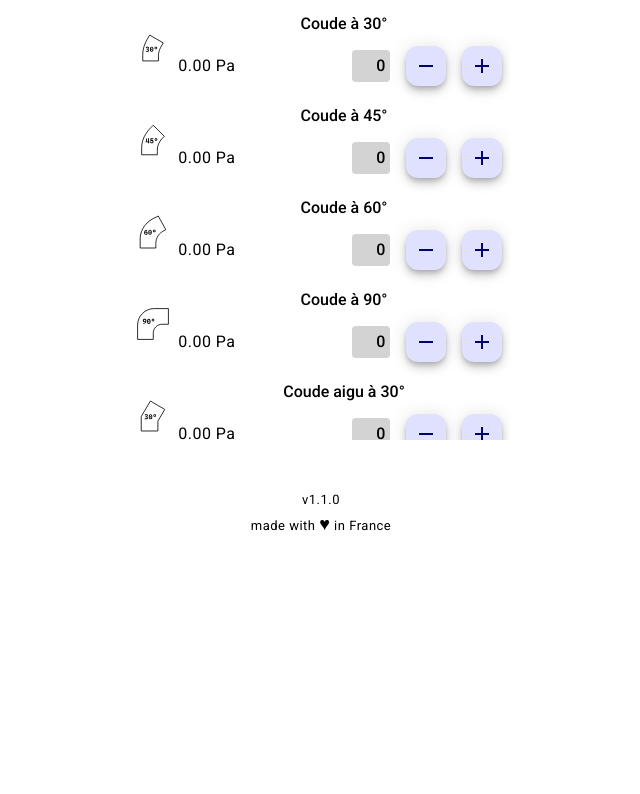
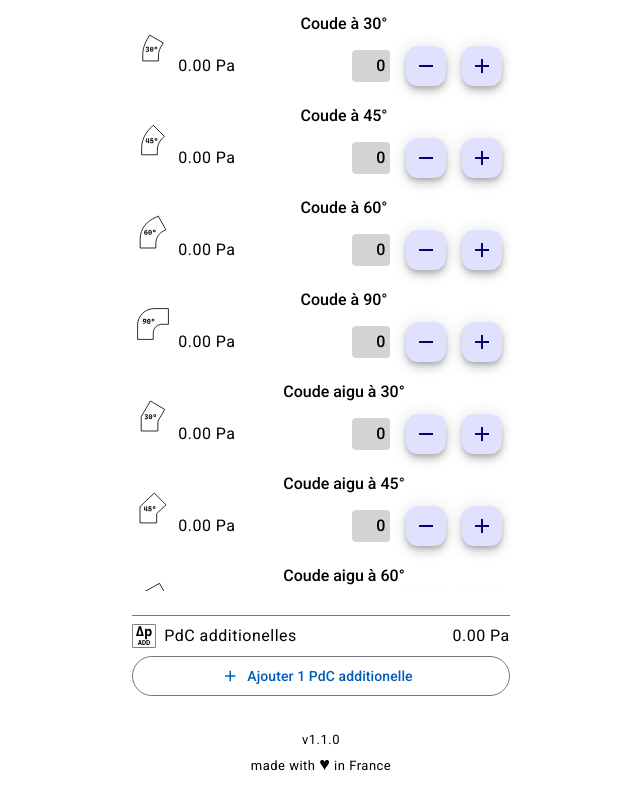
Before and after one commit to LudovicLeBris/DuctCalculator, an Angular app: page /apd-selector in a window 1280 px wide. Shown: the part 328-1122 px from the top of the page, without its empty margins (319-959 px from the left). Before the commit the page ends 882 px from the top, so only its background shows below. Built offline with nearby package versions, Linux system fonts and the light colour scheme.

Commit message:
feat(component) adding additional apd

```diff
--- /dev/null
+++ b/src/app/components/additional-apd-form/additional-apd-form.component.css
@@ -0,0 +1,25 @@
+h4 {
+  font-size: large;
+  font-weight: 500;
+  line-height: 1rem;
+  text-decoration: underline;
+  margin-bottom: 8px;
+}
+
+section {
+  display: flex;
+  flex-direction: column;
+  justify-content: center;
+  align-items: center;
+  gap: 8px;
+  margin: 0 8px;
+  margin-top: 8px;
+}
+
+mat-form-field {
+  width: 100%;
+}
+
+button {
+  width: 100%;
+}
--- /dev/null
+++ b/src/app/components/additional-apd-form/additional-apd-form.component.html
@@ -0,0 +1,30 @@
+<section>
+  <h4>Ajout PdC additionnelle</h4>
+  <form (ngSubmit)="onSubmit()" [formGroup]="form">
+    <mat-form-field>
+      <mat-label>Nom PdC additionnelle</mat-label>
+      <input matInput placeholder="Ex. Filtres" formControlName="name">
+      @if (form.get('name')?.invalid) {
+        <mat-error>Un nom est requis.</mat-error>
+      }
+    </mat-form-field>
+
+    <mat-form-field>
+      <mat-label>Valeur en Pa</mat-label>
+      <input matInput type="number" placeholder="50" formControlName="value">
+      @if (form.get('value')?.invalid) {
+        @if (form.get('value')!.errors!['required'] && form.get('value')!.touched) {
+          <mat-error>Une valeur est requise.</mat-error>
+        }
+        @if (form.get('value')!.errors!['min'] && form.get('value')!.touched) {
+          <mat-error>La valeur doit être supérieure à 0.</mat-error>
+        }
+      }
+    </mat-form-field>
+
+    <button mat-flat-button type="submit" [disabled]="form.invalid">
+      <mat-icon>check</mat-icon>
+      Ajouter
+    </button>
+  </form>
+</section>
--- /dev/null
+++ b/src/app/components/additional-apd-form/additional-apd-form.component.ts
@@ -0,0 +1,67 @@
+import { CommonModule } from '@angular/common';
+import { Component, Inject, Input, OnInit, output } from '@angular/core';
+import { FormBuilder, FormGroup, ReactiveFormsModule, Validators } from '@angular/forms';
+import { MatInputModule } from '@angular/material/input';
+import { AdditionalApd } from '../../models/apd/additional-apd.model';
+import { MAT_BOTTOM_SHEET_DATA, MatBottomSheet } from '@angular/material/bottom-sheet';
+import { MatButtonModule } from '@angular/material/button';
+import { MatIconModule } from '@angular/material/icon';
+
+@Component({
+  selector: 'app-additional-apd-form',
+  standalone: true,
+  imports: [
+    CommonModule,
+    ReactiveFormsModule,
+    MatInputModule,
+    MatButtonModule,
+    MatIconModule,
+  ],
+  templateUrl: './additional-apd-form.component.html',
+  styleUrl: './additional-apd-form.component.css'
+})
+export class AdditionalApdFormComponent implements OnInit {
+  additionalApd: AdditionalApd;
+  additionalApdName: string = '';
+  additionalApdValue?: number = 0
+  form: FormGroup = new FormGroup({});
+  isAddForm: boolean = false;
+
+  constructor(
+    private formBuilder : FormBuilder,
+    private _bottomSheet: MatBottomSheet,
+    @Inject(MAT_BOTTOM_SHEET_DATA) public data? : {additionalApd: AdditionalApd},
+  ) {
+    if (data) {
+      this.additionalApd = data.additionalApd;
+      this.isAddForm = false;
+    } else {
+      this.additionalApd = new AdditionalApd();
+      this.isAddForm = true;
+    }
+  }
+
+  ngOnInit(): void {
+    if (!this.isAddForm) {
+      this.additionalApdName = this.additionalApd.getName();
+      this.additionalApdValue = this.additionalApd.getValue();
+    } else {
+      this.additionalApd = new AdditionalApd();
+      this.additionalApdValue = undefined;
+    }
+
+    this.form = this.formBuilder.group({
+      name: [this.additionalApdName, [Validators.required]],
+      value: [this.additionalApdValue, [Validators.required, Validators.min(1)]],
+    });
+  }
+
+  onSubmit():void {
+    if (this.form.valid) {
+      this.additionalApd.setName(this.form.get('name')!.value);
+      this.additionalApd.setValue(this.form.get('value')!.value);
+
+      this._bottomSheet.dismiss(this.additionalApd);
+    }
+  }
+}
--- a/src/app/components/apd-selector/apd-selector.component.css
+++ b/src/app/components/apd-selector/apd-selector.component.css
@@ -9,7 +9,7 @@ mat-divider {
 .wrapper {
   display: flex;
   flex-direction: column;
-  height: 90vh;
+  height: 120vh;
 }
 
 .nav-section {
@@ -125,3 +125,27 @@ mat-divider {
   border-radius: 4px;
   font-weight: 500;
 }
+
+.additional-apd-selection {
+  display: flex;
+  flex-direction: column;
+  gap: 8px;
+}
+
+.additional-apd-selection button {
+  width: 100%;
+}
+
+.additional-apd-results {
+  display: flex;
+  justify-content: space-between;
+}
+
+.apd-result-commands {
+  display: flex;
+  gap: 8px;
+}
+
+.apd-result-commands span {
+  width: 40px;
+}
--- a/src/app/components/apd-selector/apd-selector.component.html
+++ b/src/app/components/apd-selector/apd-selector.component.html
@@ -75,4 +75,46 @@
       }
     </article>
   </section>
+
+  <mat-divider></mat-divider>
+
+  <section class="apd-section">
+    <article class="apd-result">
+      <div class="apd-result-title">
+        <mat-icon svgIcon="additional_apd"></mat-icon>
+        <p>PdC additionelles</p>
+      </div>
+      <div>
+        <p>{{ apd.additionalApd.getValue() | number :'1.2-2' }} {{ apd.singularApd.unit }}</p>
+      </div>
+    </article>
+
+    <article class="additional-apd-selection">
+      <div>
+        <button mat-stroked-button (click)="openAddAdditionalApdBottomSheet()">
+          <mat-icon>add</mat-icon>
+          Ajouter 1 PdC additionelle
+        </button>
+      </div>
+      @for (additionalApd of additionalApdList.getAdditionalApdList(); track $index) {
+      <div class="apd-result">
+        <div class="apd-result-title">
+          <mat-icon svgIcon="additional_apd"></mat-icon>
+          <p>{{ additionalApd.getName() }}</p>
+        </div>
+        <div>
+          <p>{{ additionalApd.getValue() }} Pa</p>
+        </div>
+        <div class="apd-result-commands">
+          <span><button mat-mini-fab (click)="removeAdditionalApd(additionalApd)">
+            <mat-icon>delete</mat-icon>
+          </button></span>
+          <span><button mat-mini-fab (click)="openEditAdditionalApdBottomSheet($index)">
+            <mat-icon>edit</mat-icon>
+          </button></span>
+        </div>
+      </div>
+      }
+    </article>
+  </section>
 </div>
--- a/src/app/components/apd-selector/apd-selector.component.ts
+++ b/src/app/components/apd-selector/apd-selector.component.ts
@@ -1,4 +1,4 @@
-import { Component, OnInit } from '@angular/core';
+import { Component, DoCheck, Injector, OnInit, Signal, effect, signal } from '@angular/core';
 import { Duct } from '../../models/duct/duct.model';
 import { StorageService } from '../../services/storage.service';
 import { Airflow } from '../../models/airflow/airflow.model';
@@ -18,8 +18,11 @@ import { MatInputModule } from '@angular/material/input';
 import { FormControl, ReactiveFormsModule } from '@angular/forms';
 import { SingularApdService } from '../../services/singular-apd.service';
 import { MatButtonModule } from '@angular/material/button';
-import { MatListModule } from '@angular/material/list';
 import { Router } from '@angular/router';
+import { AdditionalApdList } from '../../models/apd/additionals-apd-list.modes';
+import { AdditionalApd } from '../../models/apd/additional-apd.model';
+import { AdditionalApdFormComponent } from '../additional-apd-form/additional-apd-form.component';
+import { MatBottomSheet, MatBottomSheetModule } from '@angular/material/bottom-sheet';
 
 @Component({
   selector: 'app-apd-selector',
@@ -33,7 +36,8 @@ import { Router } from '@angular/router';
     MatFormFieldModule,
     MatInputModule,
     MatButtonModule,
-    MatListModule
+    AdditionalApdFormComponent,
+    MatBottomSheetModule,
   ],
   templateUrl: './apd-selector.component.html',
   styleUrl: './apd-selector.component.css'
@@ -46,12 +50,14 @@ export class ApdSelectorComponent implements OnInit {
   totalApd: number = 0;
   singularities: Singularities;
   singularitiesControl = new FormControl([]);
+  additionalApdList: AdditionalApdList;
 
   constructor (
     private airSetupService: AirSetupService,
     private storageService: StorageService,
     private linearApdCalculationService: LinearApdCalculationService,
     private singularApdService: SingularApdService,
+    private _bottonSheet: MatBottomSheet,
     private router: Router,
   )
   {
@@ -59,17 +65,18 @@ export class ApdSelectorComponent implements OnInit {
     this.airflow = this.storageService.airflow;
     this.apd = this.storageService.apd;
     this.singularities = this.storageService.singularities;
+    this.additionalApdList = this.storageService.additionalApdList;
     this.apd.additionalApd.setValue(0);
     this.airSetupService.getAir().subscribe(() => {
       this.calculateLinearApd();
       this.calculateSingularApd();
       this.calculateTotalApd();
     });
-
   }
   ngOnInit(): void {
     this.calculateLinearApd();
     this.calculateSingularApd();
+    this.calculateAdditionalApd();
     this.calculateTotalApd();
   }
 
@@ -87,6 +94,11 @@ export class ApdSelectorComponent implements OnInit {
   calculateSingularApd(): void {
     const singularApd = this.singularApdService.totalSingularApd(this.singularities, this.air, this.airflow);
     this.apd.singularApd.setValue(singularApd);
+  }
+
+  calculateAdditionalApd(): void {
+    const additionalApd = this.additionalApdList.getTotalAdditionalApdValue();
+    this.apd.additionalApd.setValue(additionalApd);
   }
 
   calculateTotalApd(): void {
@@ -125,4 +137,37 @@ export class ApdSelectorComponent implements OnInit {
     this.router.navigate(['results-overview']);
   }
 
+  openAddAdditionalApdBottomSheet(): void {
+    const _bottomSheetRef = this._bottonSheet.open(AdditionalApdFormComponent, {
+      data : undefined,
+    })
+    _bottomSheetRef.afterDismissed().subscribe(data => {
+      if (data) {
+        this.additionalApdList.addAdditionalApd(data);
+        this.calculateAdditionalApd();
+        this.calculateTotalApd();
+      }
+    });
+  }
+
+  openEditAdditionalApdBottomSheet(index : number): void {
+    console.log(index);
+    const _bottomSheetRef = this._bottonSheet.open(AdditionalApdFormComponent, {
+      data : {additionalApd : this.additionalApdList.getAdditionalApdList()[index]},
+    })
+    _bottomSheetRef.afterDismissed().subscribe(data => {
+      if (data) {
+        this.additionalApdList.updateAdditionalApd(index, data);
+        this.calculateAdditionalApd();
+        this.calculateTotalApd();
+      }
+    });
+  }
+
+  removeAdditionalApd(additionalApd : AdditionalApd): void {
+    this.additionalApdList.removeAdditionalApd(additionalApd);
+    this.calculateAdditionalApd();
+    this.calculateTotalApd();
+  }
+
 }
--- /dev/null
+++ b/src/app/models/apd/additionals-apd-list.modes.ts
@@ -0,0 +1,41 @@
+import { AdditionalApd } from "./additional-apd.model";
+
+export class AdditionalApdList {
+  additionalApdList: AdditionalApd[];
+
+  constructor () {
+    this.additionalApdList = [];
+  }
+
+  public getAdditionalApdList(): AdditionalApd[] {
+    return this.additionalApdList;
+  }
+
+  public addAdditionalApd(additionalApd: AdditionalApd): void {
+    this.additionalApdList.push(additionalApd);
+  }
+
+  public updateAdditionalApd(index: number, additionalApd: AdditionalApd): void {
+    this.additionalApdList[index] = additionalApd;
+  }
+
+  public removeAdditionalApd(additionalApd: AdditionalApd): void {
+    if (!this.additionalApdList) {
+      return;
+    }
+    this.additionalApdList.splice(this.getAdditionalApdIndex(additionalApd));
+  }
+
+  public getTotalAdditionalApdValue(): number {
+    let totalAdditionalApdValue: number = 0;
+    this.additionalApdList.forEach(additionalApd => {
+      totalAdditionalApdValue += additionalApd.getValue();
+    });
+    return totalAdditionalApdValue;
+  }
+
+  private getAdditionalApdIndex(additionalApd: AdditionalApd): number {
+    const additionalApdIndex: number = this.additionalApdList.findIndex(element => element.getName() == additionalApd.getName());
+    return additionalApdIndex;
+  }
+}
--- a/src/app/models/apd/apd.model.ts
+++ b/src/app/models/apd/apd.model.ts
@@ -1,18 +1,18 @@
-import { AdditionalApd } from "./additional-apd.model";
 import { LinearApd } from "./linear-apd.model";
 import { SingularApd } from "./singular-apd.model";
+import { TotalAdditionalApd } from "./total-additional-apd.model";
 import { TotalApd } from "./total-apd.models";
 
 export class Apd {
   linearApd: LinearApd;
   singularApd: SingularApd;
-  additionalApd: AdditionalApd;
+  additionalApd: TotalAdditionalApd;
   totalApd: TotalApd;
 
   constructor () {
     this.linearApd = new LinearApd;
     this.singularApd = new SingularApd;
-    this.additionalApd = new AdditionalApd;
+    this.additionalApd = new TotalAdditionalApd;
     this.totalApd = new TotalApd;
   }
 }
--- /dev/null
+++ b/src/app/models/apd/total-additional-apd.model.ts
@@ -0,0 +1,18 @@
+import { TechnicalProperty } from "../technical-property.model";
+
+export class TotalAdditionalApd extends TechnicalProperty{
+  override readonly name = 'totalAdditionalApd';
+  override readonly displayName = 'PdC additionelles totales';
+  override readonly unit = 'Pa';
+  override readonly icon = 'additional_apd';
+
+  declare protected value: number;
+
+  public override getValue(): number {
+    return this.value;
+  }
+
+  public override setValue(value: number): void {
+    this.value = value;
+  }
+}
--- a/src/app/services/storage.service.ts
+++ b/src/app/services/storage.service.ts
@@ -5,6 +5,7 @@ import { Apd } from '../models/apd/apd.model';
 import { Singularities } from '../models/singularity/singularities.model';
 import { SingularityFactory } from '../models/singularity/singularity-factory';
 import { SingularitiesValues } from '../models/singularity/singularity.model';
+import { AdditionalApdList } from '../models/apd/additionals-apd-list.modes';
 
 
 
@@ -16,12 +17,14 @@ export class StorageService {
   airflow: Airflow;
   apd: Apd;
   singularities: Singularities;
+  additionalApdList: AdditionalApdList;
 
   constructor() {
     this.duct = new CircularDuct;
     this.airflow = new Airflow();
     this.apd = new Apd();
     this.singularities = new Singularities;
+    this.additionalApdList = new AdditionalApdList;
     this.airflow.flowrate.setValue(1000);
     this.airflow.flowspeed.setValue(7);
     this.duct.length.setValue(1);
@@ -54,4 +57,8 @@ export class StorageService {
       }
     }
   }
+
+  setAdditionalApdList(additionalApdList: AdditionalApdList): void {
+    this.additionalApdList = additionalApdList;
+  }
 }
```
Also changed, not shown: src/app/models/apd/additional-apd.model.ts (+18 -2 lines), 1 other file (tests, documents, lock files or other folders).
